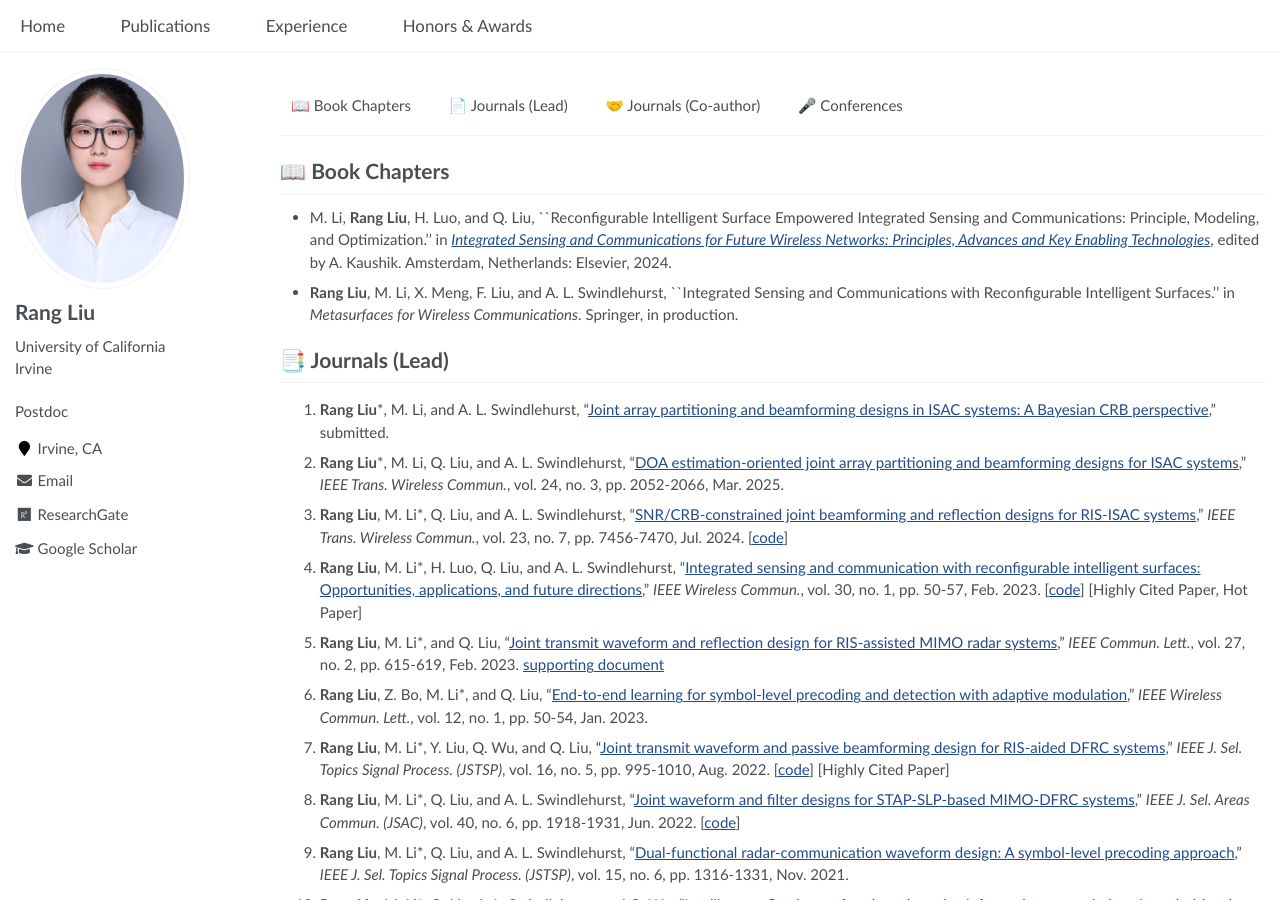
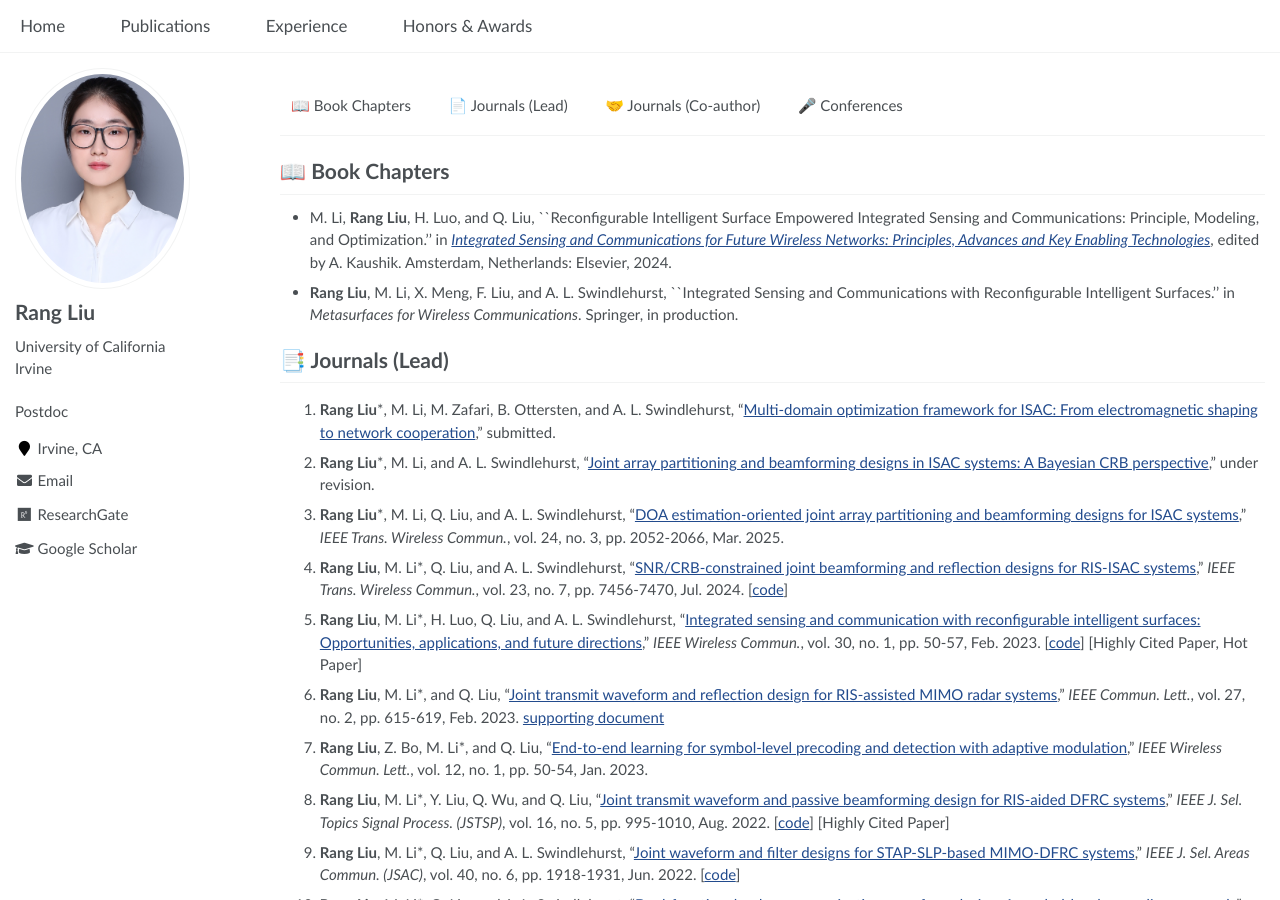
Before and after one commit to RangLiu0706/RangLiu0706.github.io, a Jekyll site: the page built from _pages/publications.md, in a window 1280 px wide and 900 px high. Built offline with Jekyll 4.4.1, drawn with Linux system fonts in a browser that asks for light colours.

Commit message:
update250618

```diff
--- a/_pages/publications.md
+++ b/_pages/publications.md
@@ -27,9 +27,10 @@ in *Metasurfaces for Wireless Communications*. Springer, in production.
 
 
 # 📑 Journals (Lead)  {#journal-lead}
+1. **Rang Liu**\*, M. Li, M. Zafari, B. Ottersten, and A. L. Swindlehurst, "[Multi-domain optimization framework for ISAC: From electromagnetic shaping to network
+cooperation]()," submitted.
 
-
-20. **Rang Liu**\*, M. Li, and A. L. Swindlehurst, "[Joint array partitioning and beamforming designs in ISAC systems: A Bayesian CRB perspective](https://arxiv.org/abs/2503.13870)," submitted.
+20. **Rang Liu**\*, M. Li, and A. L. Swindlehurst, "[Joint array partitioning and beamforming designs in ISAC systems: A Bayesian CRB perspective](https://arxiv.org/abs/2503.13870)," under revision.
 
 19. **Rang Liu**\*, M. Li, Q. Liu, and A. L. Swindlehurst, "[DOA estimation-oriented joint array partitioning and beamforming designs for ISAC systems](https://ieeexplore.ieee.org/document/10810291)," *IEEE Trans. Wireless Commun.*, vol. 24, no. 3, pp. 2052-2066, Mar. 2025.
 
@@ -60,7 +61,7 @@ in *Metasurfaces for Wireless Communications*. Springer, in production.
 
 8.	**Rang Liu**, H. Li, and M. Li\*, "[Symbol-level hybrid precoding in mmWave multiuser MISO systems](https://ieeexplore.ieee.org/document/8756035)," *IEEE Commun. Lett.*, vol. 23, no. 9, pp. 1636-1639, Sep. 2019.
 
-25. S. Zhang, **Rang Liu**\*, M. Li, W. Wang, and Q. Liu, "[Target detection in ISAC systems with active RISs: A multi-perspective observation approach](https://arxiv.org/abs/2501.06449)," *IEEE Trans. Cogn. Commun. Netw.*, to appear.
+25. S. Zhang, **Rang Liu**\*, M. Li, W. Wang, and Q. Liu, "[Target detection in ISAC systems with active RISs: A multi-perspective observation approach](https://ieeexplore.ieee.org/document/11015517)," *IEEE Trans. Cogn. Commun. Netw.*, to appear.
 
 6. Z. Xiao, **Rang Liu**\*, M. Li, W. Wang, and Q. Liu, "[Sparsity exploitation via joint receive processing and transmit beamforming design for MIMO-OFDM ISAC systems](https://ieeexplore.ieee.org/document/10736664)," *IEEE Trans. Commun.*, vol. 73, no. 5, pp. 3593-3607, May 2025.
 
```
